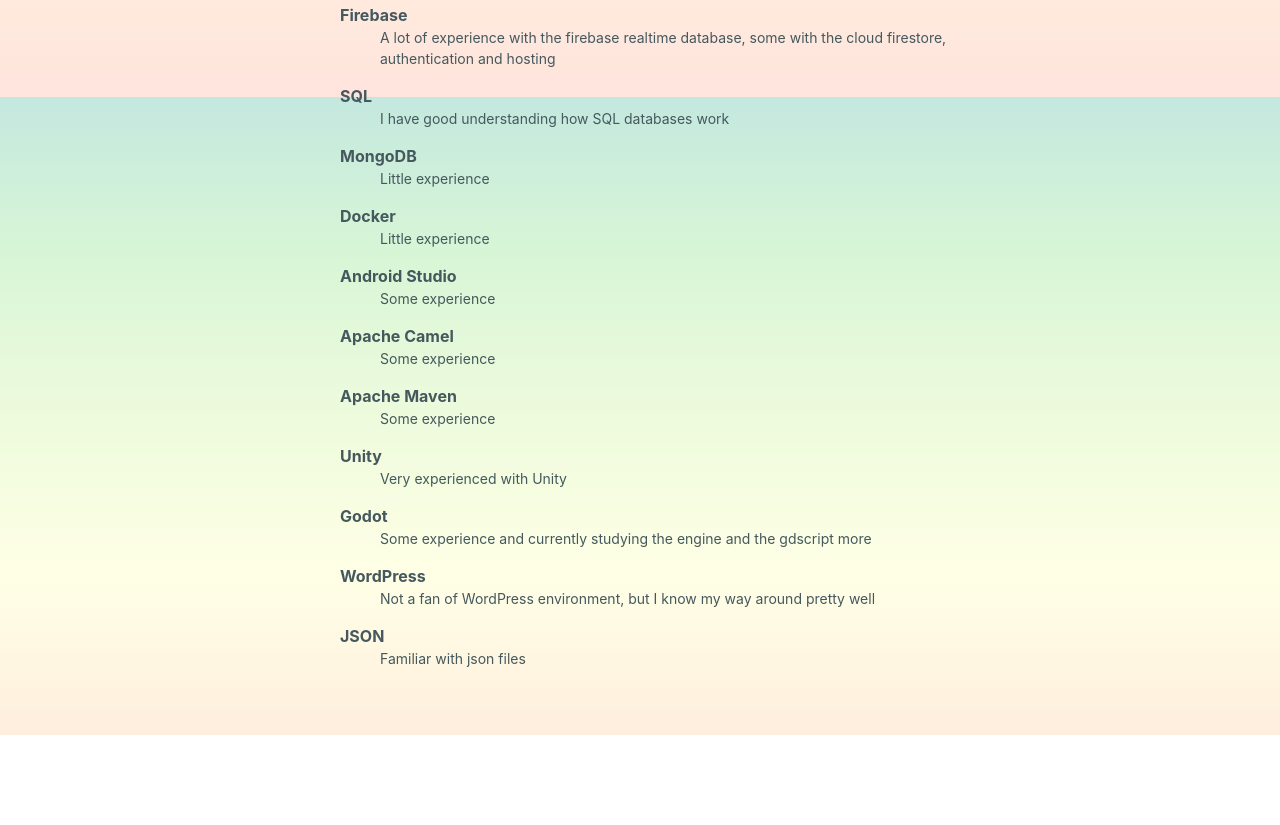
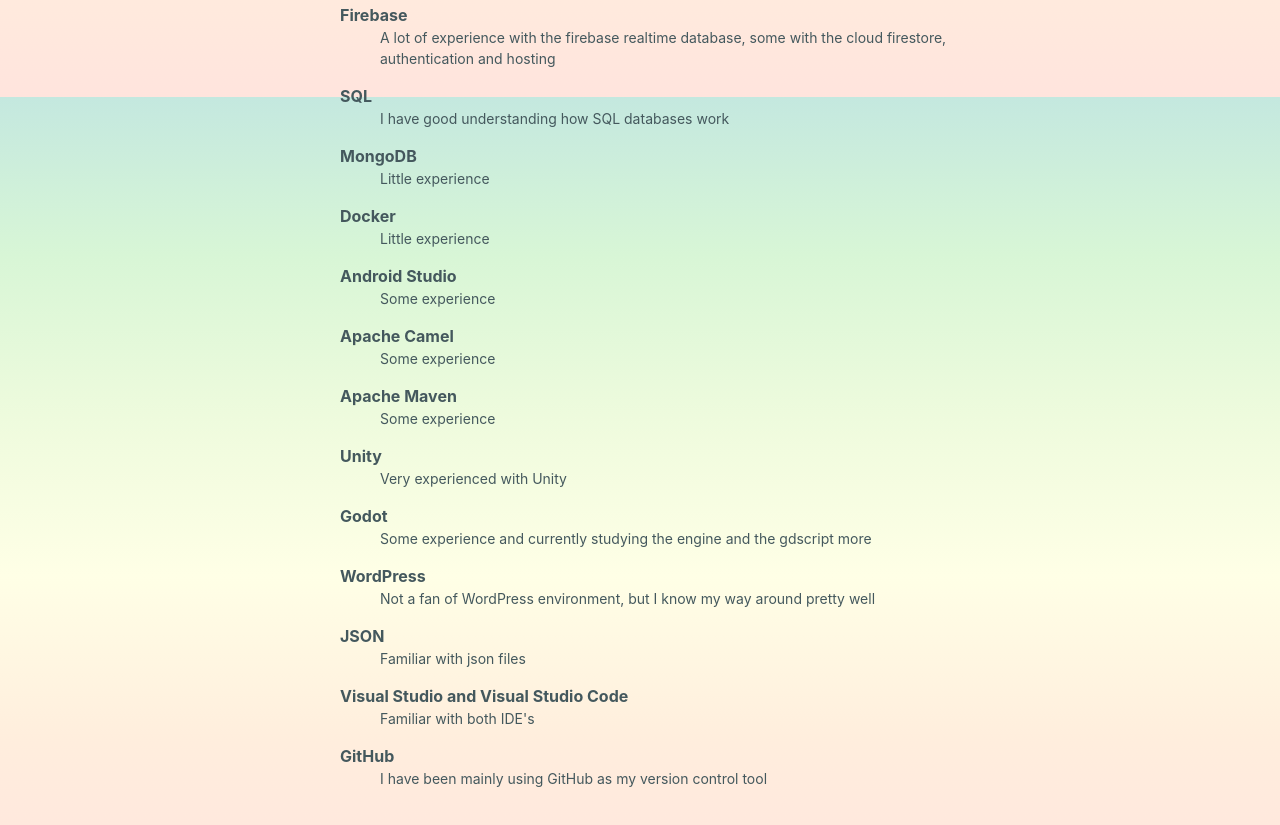
Before and after one commit to Lagical/portfolio, a website: page public/programming.html in a window 1280 px wide. Shown: the part 1503-2328 px from the top of the page. Before the commit the page ends 2238 px from the top, so only its background shows below. Drawn offline with Linux system fonts and the light colour scheme.

Commit message:
Update programming.html

```diff
--- a/public/programming.html
+++ b/public/programming.html
@@ -82,6 +82,10 @@
             <dd>Not a fan of WordPress environment, but I know my way around pretty well</dd>
         <dt>JSON</dt>
             <dd>Familiar with json files</dd>
+        <dt>Visual Studio and Visual Studio Code </dt>
+            <dd>Familiar with both IDE's</dd>
+        <dt>GitHub</dt>
+            <dd>I have been mainly using GitHub as my version control tool</dd>
       </dl>
     </div>
 </body>
```
